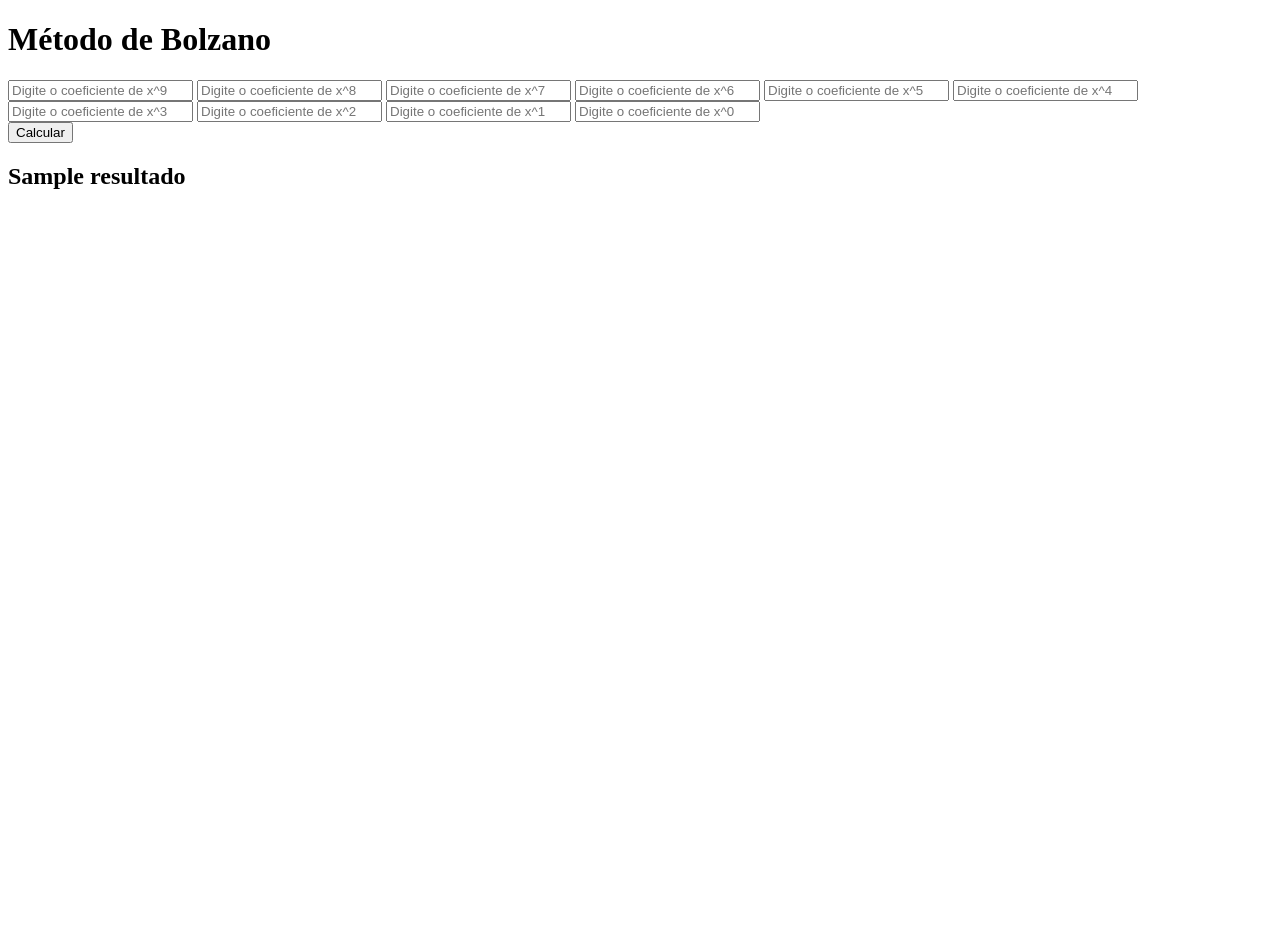
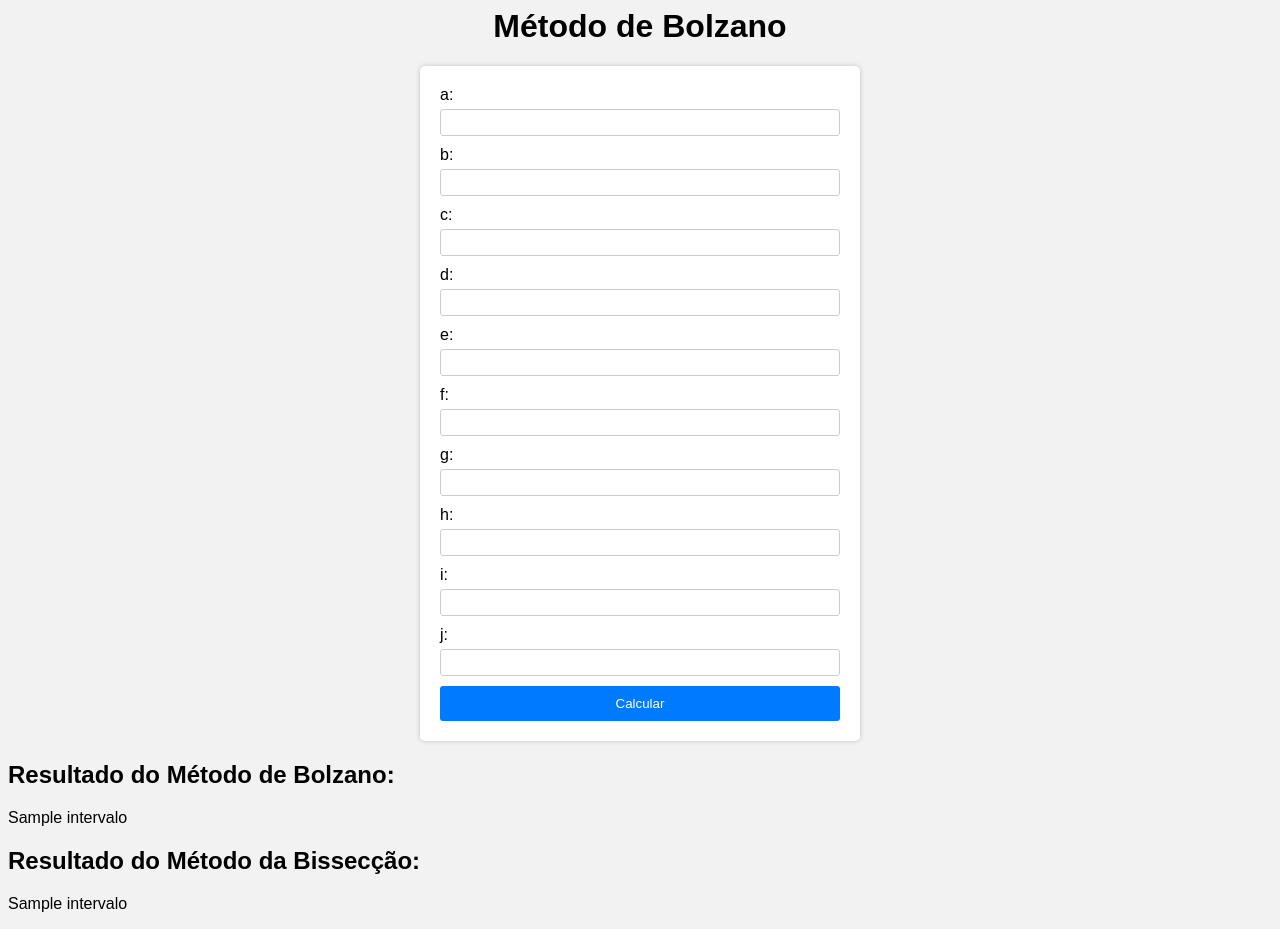
Before and after one commit to MateusCampaner/Django, a Django app: template calculadora/templates/bolzano.html in a window 1280 px wide. Before the commit the page ends 189 px from the top, so only its background shows below. Run offline with Django 4.2, Linux system fonts and the light colour scheme; the template is opened without the code that fills it: most values are stand-ins (such as "Sample title", 1, 10 or a date in 2020).

Commit message:
Funcionando!

```diff
--- a/calculadora/calculadora/urls.py
+++ b/calculadora/calculadora/urls.py
@@ -24,4 +24,5 @@ urlpatterns = [
     path('bolzano/', views.metodo_bolzano, name='bolzano  '),
     path('filtrar_valores/', views.filtrar_valores, name='filtrar_valores'),
     path('met_bolzano/', views.met_bolzano, name='met_bolzano'),
+    path('calcular/', views.calcular, name='calcular'),
 ]
--- a/calculadora/templates/bolzano.html
+++ b/calculadora/templates/bolzano.html
@@ -1,3 +1,52 @@
+<style>
+    body {
+        font-family: Arial, sans-serif;
+        background-color: #f2f2f2;
+    }
+    h1 {
+        text-align: center;
+    }
+    form {
+        width: 400px;
+        margin: 0 auto;
+        padding: 20px;
+        background-color: #fff;
+        border-radius: 5px;
+        box-shadow: 0px 0px 5px rgba(0, 0, 0, 0.2);
+    }
+    label {
+        display: block;
+        margin-bottom: 5px;
+    }
+    input[type="number"] {
+        width: 100%;
+        padding: 5px;
+        margin-bottom: 10px;
+        border: 1px solid #ccc;
+        border-radius: 3px;
+    }
+    input[type="submit"] {
+        width: 100%;
+        padding: 10px;
+        background-color: #007bff;
+        color: #fff;
+        border: none;
+        border-radius: 3px;
+        cursor: pointer;
+    }
+    ul {
+        margin-top: 20px;
+        list-style-type: none;
+        padding: 0;
+    }
+    li {
+        margin-bottom: 5px;
+    }
+</style>
+
+
+
+
 <!DOCTYPE html>
 <html>
 <head>
@@ -5,23 +54,55 @@
 </head>
 <body>
     <h1>Método de Bolzano</h1>
-    <form method="post" action="/bolzano/">
+    <form method="post">
         {% csrf_token %}
-        <input type="text" name="a" placeholder="Digite o coeficiente de x^9">
-        <input type="text" name="b" placeholder="Digite o coeficiente de x^8">
-        <input type="text" name="c" placeholder="Digite o coeficiente de x^7">
-        <input type="text" name="d" placeholder="Digite o coeficiente de x^6">
-        <input type="text" name="e" placeholder="Digite o coeficiente de x^5">
-        <input type="text" name="f" placeholder="Digite o coeficiente de x^4">
-        <input type="text" name="g" placeholder="Digite o coeficiente de x^3">
-        <input type="text" name="h" placeholder="Digite o coeficiente de x^2">
-        <input type="text" name="i" placeholder="Digite o coeficiente de x^1">
-        <input type="text" name="j" placeholder="Digite o coeficiente de x^0">
+        <label for="a">a:</label>
+        <input type="number" name="a" id="a" step="any">
         <br>
-        <input type="submit" name="calcular" value="Calcular">
+        <label for="b">b:</label>
+        <input type="number" name="b" id="b" step="any">
+        <br>
+        <label for="c">c:</label>
+        <input type="number" name="c" id="c" step="any">
+        <br>
+        <label for="d">d:</label>
+        <input type="number" name="d" id="d" step="any">
+        <br>
+        <label for="e">e:</label>
+        <input type="number" name="e" id="e" step="any">
+        <br>
+        <label for="f">f:</label>
+        <input type="number" name="f" id="f" step="any">
+        <br>
+        <label for="g">g:</label>
+        <input type="number" name="g" id="g" step="any">
+        <br>
+        <label for="h">h:</label>
+        <input type="number" name="h" id="h" step="any">
+        <br>
+        <label for="i">i:</label>
+        <input type="number" name="i" id="i" step="any">
+        <br>
+        <label for="j">j:</label>
+        <input type="number" name="j" id="j" step="any">
+        <br>
+        <input type="submit" value="Calcular">
     </form>
-    {% if resultado is not None %}
-    <h2>{{ resultado }}</h2>
+    {% if resultado %}
+        <h2>Resultado do Método de Bolzano:</h2>
+        <ul>
+            {% for intervalo in resultado %}
+                <li>{% if intervalo|length > 1 %}{{ intervalo.0 }} até {{ intervalo.1 }}{% else %}{{ intervalo }}{% endif %}</li>
+            {% endfor %}
+        </ul>
+    {% endif %}
+    {% if resultado_biseccao %}
+        <h2>Resultado do Método da Bissecção:</h2>
+        <ul>
+            {% for intervalo in resultado_biseccao %}
+                <li>{% if intervalo|length > 1 %}{{ intervalo.0 }} até {{ intervalo.1 }}{% else %}{{ intervalo }}{% endif %}</li>
+            {% endfor %}
+        </ul>
     {% endif %}
 </body>
 </html>
```
Also changed, not shown: calculadora/main/views.py (+66 -20 lines), calculadora/templates/calcular.html (added, +40 -0 lines), calculadora/templates/met_bolzano.html (+33 -6 lines).
